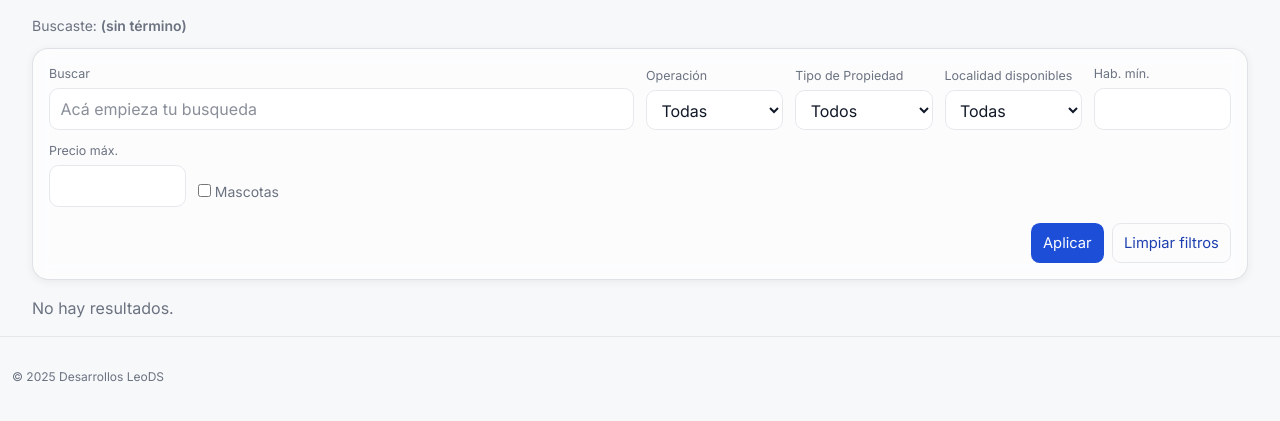
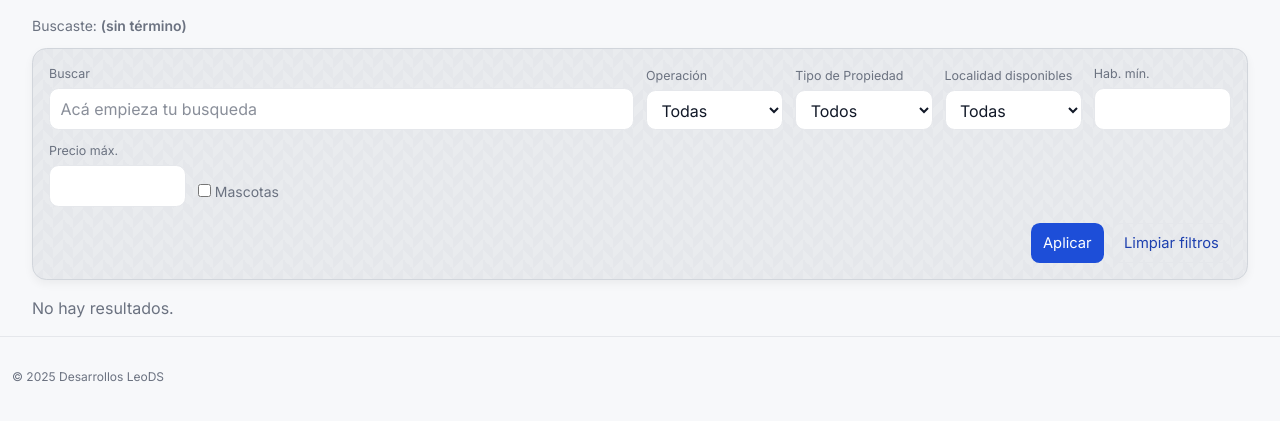
Before and after one commit to LeoDaSilva31/proyecto_django_inmobiliaria, a Django app: page /buscar/ in a window 1280 px wide. Shown: the part 78-499 px from the top of the page. Run offline with Django 5.2, Linux system fonts and the light colour scheme; data that the repository does not hold is empty; some libraries are stand-ins or nearby versions.

Commit message:
color del div de filtros busqueda

```diff
--- a/django_inmobiliaria/templates/propiedades/_filters.html
+++ b/django_inmobiliaria/templates/propiedades/_filters.html
@@ -11,6 +11,38 @@
   .filters .divider { height:1.25rem; width:1px; background:var(--line); }
   .filters .toggle-adv[aria-expanded="true"] { filter:brightness(1.05); }
 </style>
+<style>
+  /* Panel de filtros con gris + textura suave */
+  .filters-form.filters {
+    background: #E5E7EB; /* base gris */
+    border: 1px solid #D1D5DB;
+    border-radius: 0.9rem;
+    box-shadow: 0 4px 10px rgba(0,0,0,0.05);
+
+    /* === TEXTURA SUTIL === */
+    background-image:
+      linear-gradient(135deg, rgba(255,255,255,0.15) 25%, transparent 25%),
+      linear-gradient(225deg, rgba(255,255,255,0.15) 25%, transparent 25%),
+      linear-gradient(45deg, rgba(255,255,255,0.15) 25%, transparent 25%),
+      linear-gradient(315deg, rgba(255,255,255,0.15) 25%, transparent 25%);
+    background-size: 20px 20px;
+    background-position: 0 0, 0 10px, 10px -10px, -10px 0px;
+  }
+
+  /* Variante dark */
+  html.dark .filters-form.filters {
+    background: #1F2937;
+    border-color: #374151;
+    background-image:
+      linear-gradient(135deg, rgba(255,255,255,0.05) 25%, transparent 25%),
+      linear-gradient(225deg, rgba(255,255,255,0.05) 25%, transparent 25%),
+      linear-gradient(45deg, rgba(255,255,255,0.05) 25%, transparent 25%),
+      linear-gradient(315deg, rgba(255,255,255,0.05) 25%, transparent 25%);
+    background-size: 20px 20px;
+    background-position: 0 0, 0 10px, 10px -10px, -10px 0px;
+  }
+</style>
+
 
 {# --- Chips de filtros aplicados --- #}
 {% if applied_filters %}
```
Also changed, not shown: static/css/theme.css (line endings or trailing spaces).
